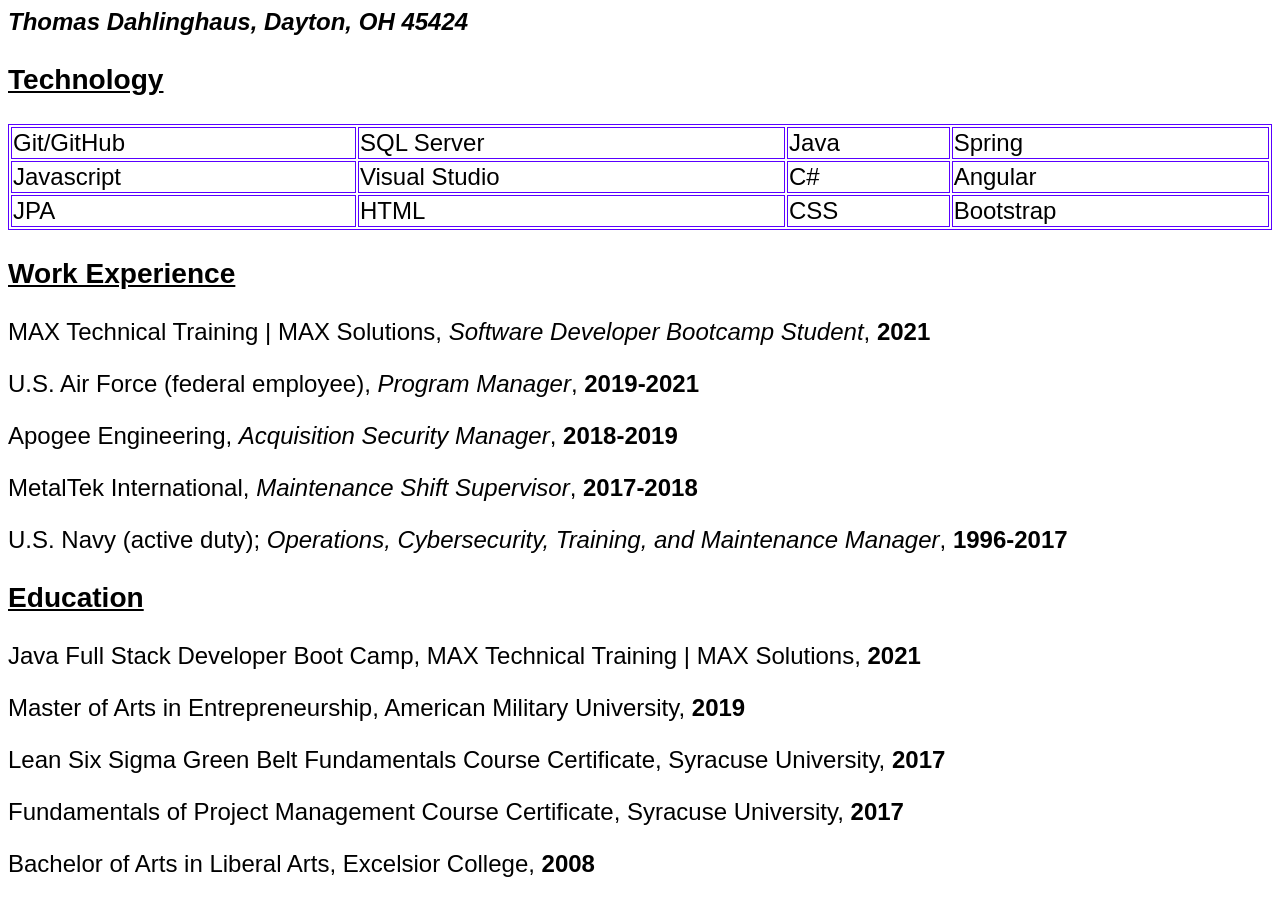
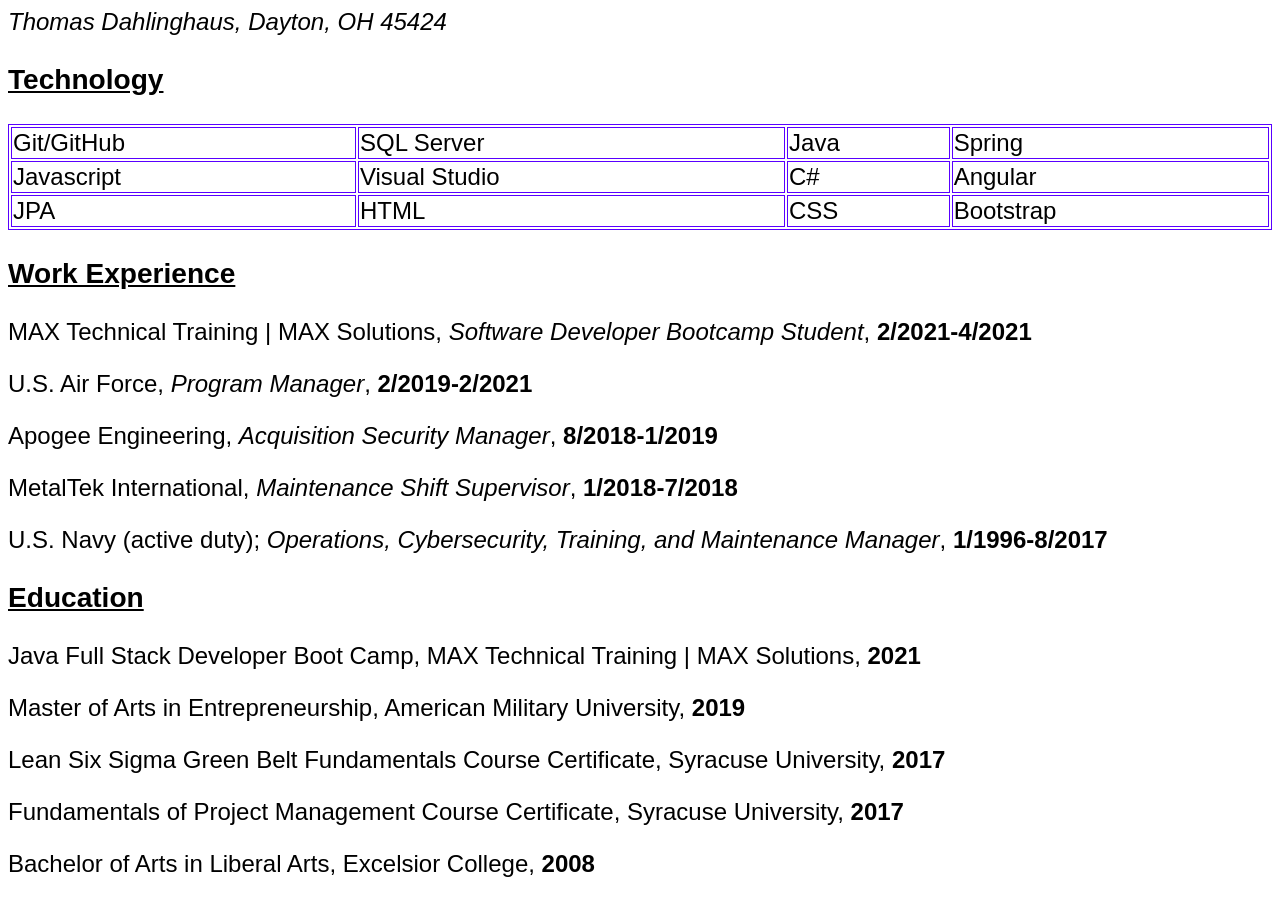
Before and after one commit to twdahlinghaus/html-css-javascript, a plain HTML site: page cv.html in a window 1280 px wide. Drawn offline with Linux system fonts and the light colour scheme.

Commit message:
minor update to test gitbash change

```diff
--- a/cv.html
+++ b/cv.html
@@ -8,7 +8,7 @@
     <link href="css/cv.css" rel="stylesheet">
 </head>
 <body>
-<address><b>Thomas Dahlinghaus, Dayton, OH 45424</b></address>
+<address>Thomas Dahlinghaus, Dayton, OH 45424</address>
 
 <h3><u>Technology</u></h3>
 <table>
@@ -33,11 +33,11 @@
 </table>
 
 <h3><u>Work Experience</u></h3>
-<p>MAX Technical Training | MAX Solutions, <i>Software Developer Bootcamp Student</i>, <b>2021</b></p>
-<p>U.S. Air Force (federal employee), <i>Program Manager</i>, <b>2019-2021</b></p>
-<p>Apogee Engineering, <i>Acquisition Security Manager</i>, <b>2018-2019</b></p>
-<p>MetalTek International, <i>Maintenance Shift Supervisor</i>, <b>2017-2018</b></p>
-<p>U.S. Navy (active duty); <i>Operations, Cybersecurity, Training, and Maintenance Manager</i>, <b>1996-2017</b></p>
+<p>MAX Technical Training | MAX Solutions, <i>Software Developer Bootcamp Student</i>, <b>2/2021-4/2021</b></p>
+<p>U.S. Air Force, <i>Program Manager</i>, <b>2/2019-2/2021</b></p>
+<p>Apogee Engineering, <i>Acquisition Security Manager</i>, <b>8/2018-1/2019</b></p>
+<p>MetalTek International, <i>Maintenance Shift Supervisor</i>, <b>1/2018-7/2018</b></p>
+<p>U.S. Navy (active duty); <i>Operations, Cybersecurity, Training, and Maintenance Manager</i>, <b>1/1996-8/2017</b></p>
 
 
 <h3><u>Education</u></h3>
```
